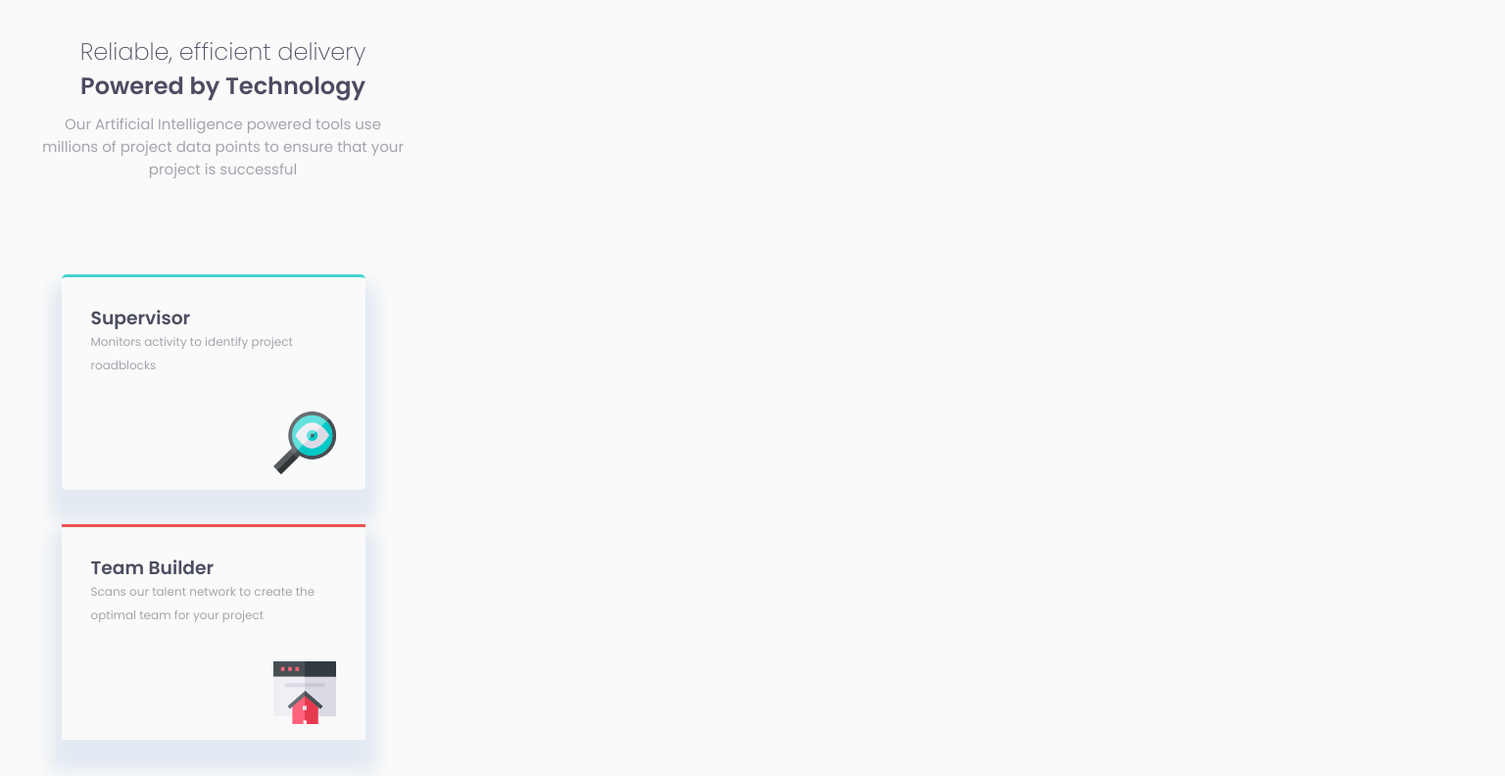
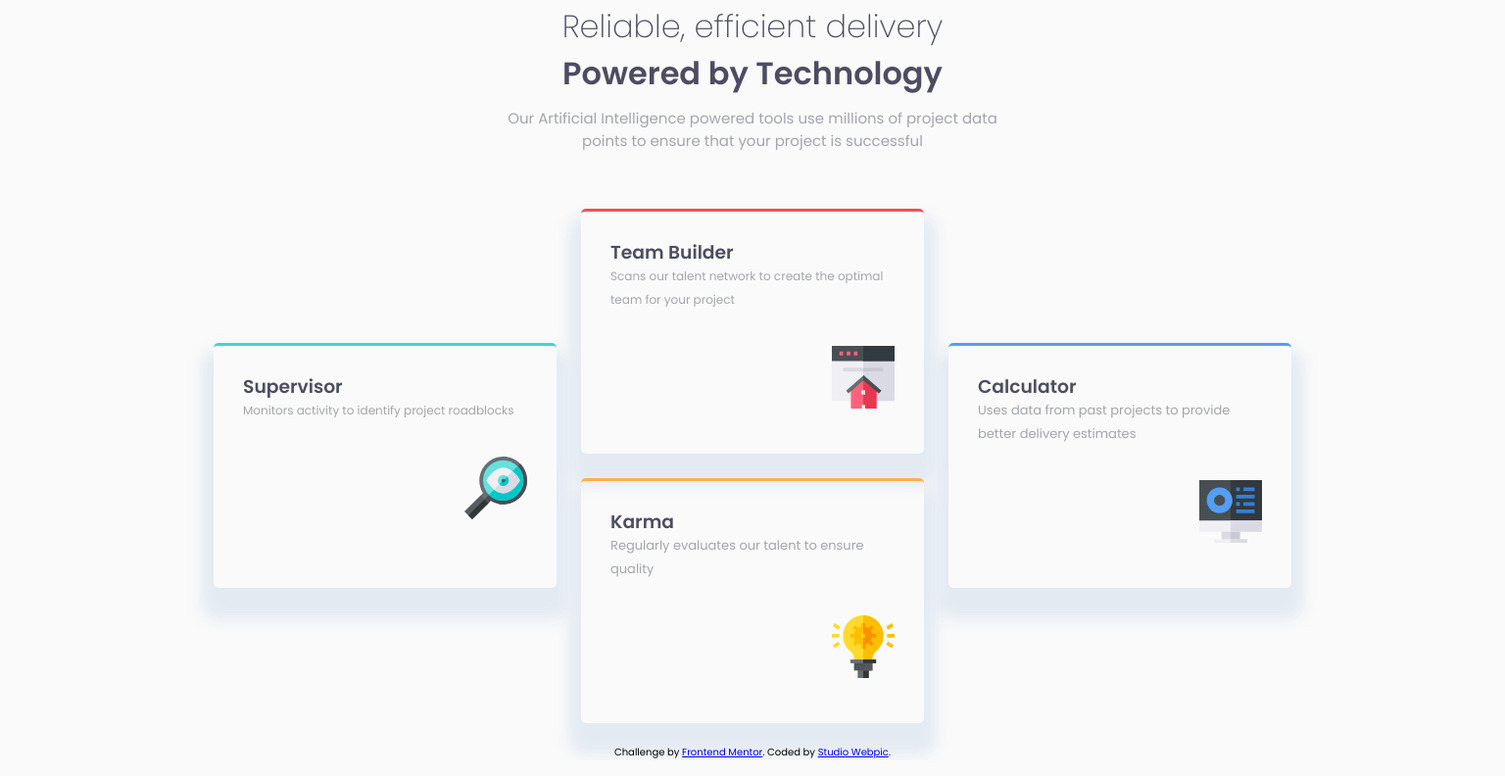
Before and after one commit to StudioWebpic/four-card-feature-section-master, a plain HTML site: page index.html in a window 1536 px wide. Shown: the part 75-867 px from the top of the page at 98% size. Drawn offline with Linux system fonts and the light colour scheme.

Commit message:
Finalisation

```diff
--- a/style.css
+++ b/style.css
@@ -28,11 +28,12 @@ body
 /* Mobile first */
 .container
 {
-    max-width: 375px;
+
     height: 100%;
     display: flex;
     flex-direction: column;
     align-items: center;
+    justify-content: center;
     margin: 90px 40px 0 40px;
 }
 
@@ -48,16 +49,12 @@ body
     font-weight: 200;
     color: hsl(234, 12%, 34%);
     font-size: x-large;
-
-
-
 }
 
 .description h2
 {
     font-weight: 600;
     color: #4E4C62;
-
 }
 
 .description p
@@ -65,7 +62,6 @@ body
     color: hsl(229, 6%, 66%);
     font-size: 15px;
     padding-top: 10px;
-
 }
 
 .item1
@@ -84,7 +80,6 @@ body
 {
     font-weight: 600;
     color: hsl(234, 12%, 34%);
-
 }
 
 .item1 p
@@ -108,6 +103,7 @@ body
     padding: 30px 30px 0 30px;
     width: 310px;
     line-height: 1.5em;
+    border-radius: 5px;
 }
 
 .item2 h3
@@ -137,6 +133,7 @@ body
     padding: 30px 30px 0 30px;
     width: 310px;
     line-height: 1.5em;
+    border-radius: 5px;
 }
 
 .item3 h3
@@ -167,6 +164,7 @@ body
     padding: 30px 30px 0 30px;
     width: 310px;
     line-height: 1.5em;
+    border-radius: 5px;
 }
 
 .item4 h3
@@ -186,3 +184,121 @@ body
     float: right;
     padding-top: 35px;
 }
+
+footer
+{
+    font-size: x-small;
+    text-align: center;
+    text-decoration: none;
+}
+
+/* Desktop */
+
+@media (min-width: 900px)
+
+{
+
+    .container
+    {
+        display: grid;
+        grid-template-columns: 1fr 1fr;
+        justify-items: center;
+    }
+
+    .description
+    {
+        grid-column: 1 / span 2;
+        width: 500px;
+        height: 300px;
+    }
+
+    .description h1
+    {
+        font-size: xx-large;
+    }
+
+    .description h2
+    {
+        font-size: xx-large;
+    }
+
+    footer
+    {
+        grid-column: 1 / span 2;
+    }
+
+}
+
+
+
+@media (min-width: 1440px)
+{
+    .container
+    {
+        display: grid;
+        grid-template-columns: 400px 400px 400px;
+        grid-template-rows: 275px 275px 275px ;
+        align-items: center;
+        justify-items: center;
+        margin: 0;
+    }
+
+    .description
+    {
+        grid-column: span 3;
+        padding-top: 90px;
+
+    }
+
+
+    .item1
+    {
+        height: 250px;
+        width: 350px;
+        justify-self: end;
+        align-self: center;
+        grid-row: 2 / span 3;
+        margin: 0;
+    }
+
+    .item2
+    {
+        height: 250px;
+        width: 350px;
+        grid-column: 2;
+        grid-row: 2;
+        margin: 0;
+    }
+
+    .item3
+    {
+        height: 250px;
+        width: 350px;
+        grid-column: 2;
+        grid-row: 3;
+        margin: 0;
+    }
+
+    .item4
+    {
+        height: 250px;
+        width: 350px;
+        grid-column: 3;
+        justify-self: start;
+        align-self: center;
+        grid-row: 2 / span 3;
+        margin: 0;
+    }
+
+    footer
+    {
+        grid-column: span 3;
+        margin-top: 10px;
+    }
+
+
+
+
+
+
+}
```
